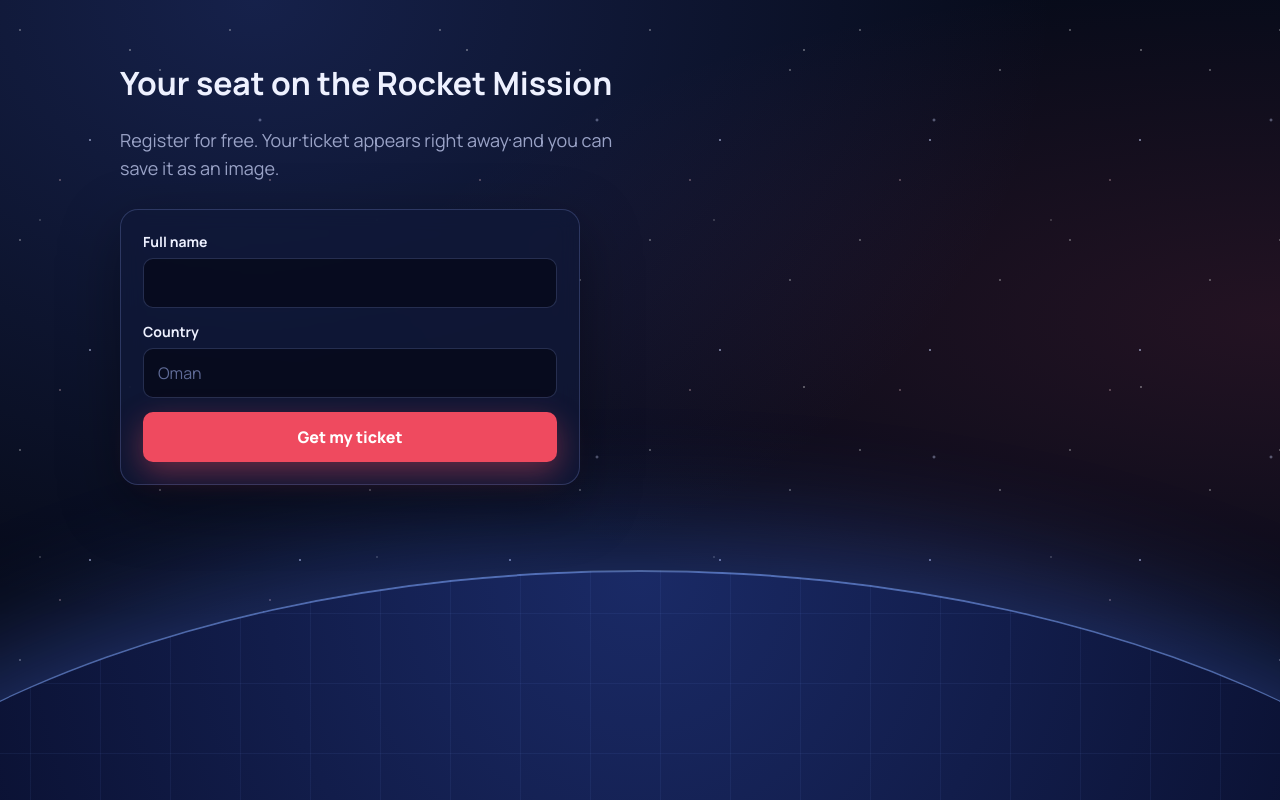
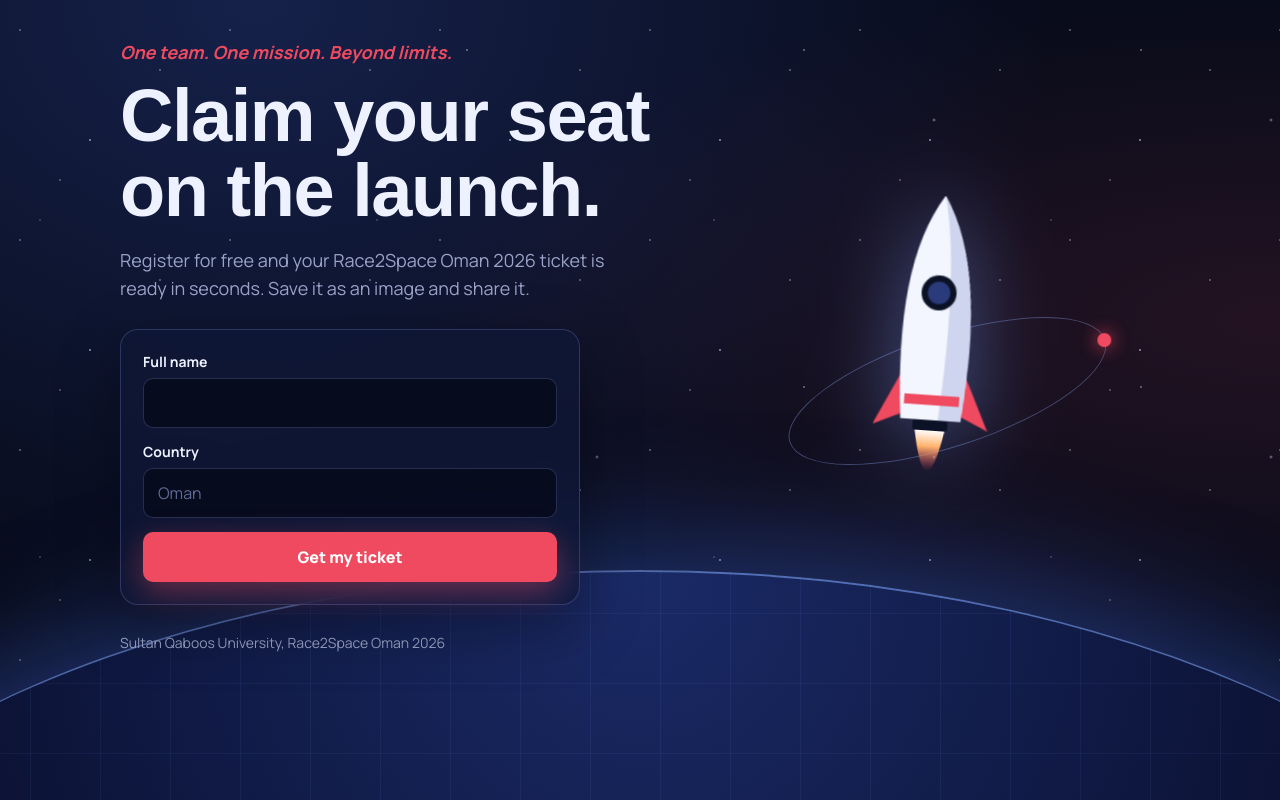
Before and after one commit to WsaanAlsalhi/Ofal-mission-ticket, a Next.js app: page / in a window 1280 px wide. Built offline with nearby package versions, Linux system fonts and the light colour scheme; a web font is replaced by a local one.

Commit message:
Add Rocket component for launch animation
Added a Rocket component to display a rocket SVG during the ticket launch process.

```diff
--- a/app/page.js
+++ b/app/page.js
@@ -20,11 +20,35 @@
   return <div ref={box} />;
 }
 
+function Rocket() {
+  return (
+    <svg className="rocket" viewBox="0 0 120 270" aria-hidden="true">
+      <defs>
+        <linearGradient id="flameGrad" x1="0" y1="0" x2="0" y2="1">
+          <stop offset="0" stopColor="#ffffff" />
+          <stop offset="0.4" stopColor="#ffb36b" />
+          <stop offset="1" stopColor="#ef4a5f" stopOpacity="0" />
+        </linearGradient>
+      </defs>
+      <path className="flame" d="M48 198 Q60 266 72 198 Z" fill="url(#flameGrad)" />
+      <path d="M36 150 L14 196 L36 186 Z" fill="#ef4a5f" />
+      <path d="M84 150 L106 196 L84 186 Z" fill="#ef4a5f" />
+      <path d="M60 10 C86 50 92 110 84 190 L36 190 C28 110 34 50 60 10 Z" fill="#f4f6ff" />
+      <path d="M60 10 C86 50 92 110 84 190 L66 190 C72 110 70 50 60 10 Z" fill="#cfd5ee" />
+      <circle cx="60" cy="88" r="14" fill="#0b1226" />
+      <circle cx="60" cy="88" r="9" fill="#2a3a7a" />
+      <rect x="38" y="170" width="44" height="8" fill="#ef4a5f" />
+      <rect x="46" y="190" width="28" height="8" rx="2" fill="#0b1226" />
+    </svg>
+  );
+}
+
 export default function Home() {
   const [form, setForm] = useState({ name: "", country: "" });
   const [current, setCurrent] = useState(null);
   const [mine, setMine] = useState([]);
   const [busy, setBusy] = useState(false);
+  const [launching, setLaunching] = useState(false);
   const [error, setError] = useState("");
   const canvasRef = useRef(null);
 
@@ -48,6 +72,13 @@
       });
       const data = await res.json();
       if (!res.ok) throw new Error(data.error || "Something went wrong.");
+
+      // Short launch animation before the ticket is revealed
+      const reduced = window.matchMedia("(prefers-reduced-motion: reduce)").matches;
+      setLaunching(true);
+      await new Promise((r) => setTimeout(r, reduced ? 300 : 1900));
+      setLaunching(false);
+
       const next = [data.ticket, ...mine];
       setMine(next);
       setCurrent(data.ticket);
@@ -66,10 +97,22 @@
 
   return (
     <main>
-      <h1>Your seat on the Rocket Mission</h1>
-      <p className="lead">Register for free. Your ticket appears right away and you can save it as an image.</p>
+      {launching && (
+        <div className="launch" role="status">
+          <Rocket />
+          <p>Launching your ticket...</p>
+        </div>
+      )}
 
       {!current && (
+        <section className="hero">
+          <div>
+            <p className="tag">One team. One mission. Beyond limits.</p>
+            <h1>Claim your seat on the launch.</h1>
+            <p className="lead">
+              Register for free and your Race2Space Oman 2026 ticket is ready in seconds.
+              Save it as an image and share it.
+            </p>
             <form onSubmit={submit}>
               <label>Full name
                 <input required maxLength={60} value={form.name}
@@ -80,12 +123,21 @@
                   onChange={(e) => setForm({ ...form, country: e.target.value })} />
               </label>
               {error && <div className="error" role="alert">{error}</div>}
-          <button disabled={busy}>{busy ? "Creating ticket..." : "Get my ticket"}</button>
+              <button disabled={busy}>{busy ? "Preparing launch..." : "Get my ticket"}</button>
             </form>
+            <p className="foot">Sultan Qaboos University, Race2Space Oman 2026</p>
+          </div>
+          <div className="stage">
+            <Rocket />
+          </div>
+        </section>
       )}
 
       {current && (
         <div className="ticket-wrap">
+          <h1 style={{ fontFamily: "var(--font-display), Arial, sans-serif", fontSize: "clamp(28px, 5vw, 48px)", margin: "0 0 20px" }}>
+            You are cleared for launch.
+          </h1>
           <TicketCanvas row={current} onReady={(c) => (canvasRef.current = c)} />
           <div className="actions">
             <button onClick={() => downloadCanvas(canvasRef.current, `ticket-${current.mission_id}.png`)}>
@@ -98,7 +150,7 @@
 
       {mine.length > 1 && (
         <>
-          <h2 style={{ marginTop: 40 }}>Tickets made on this device</h2>
+          <h2 style={{ marginTop: 48 }}>Tickets made on this device</h2>
           <div className="grid">
             {mine.map((t) => (
               <div className="card" key={t.id}>
```
Lines whose indentation alone changed are shown as unchanged.
